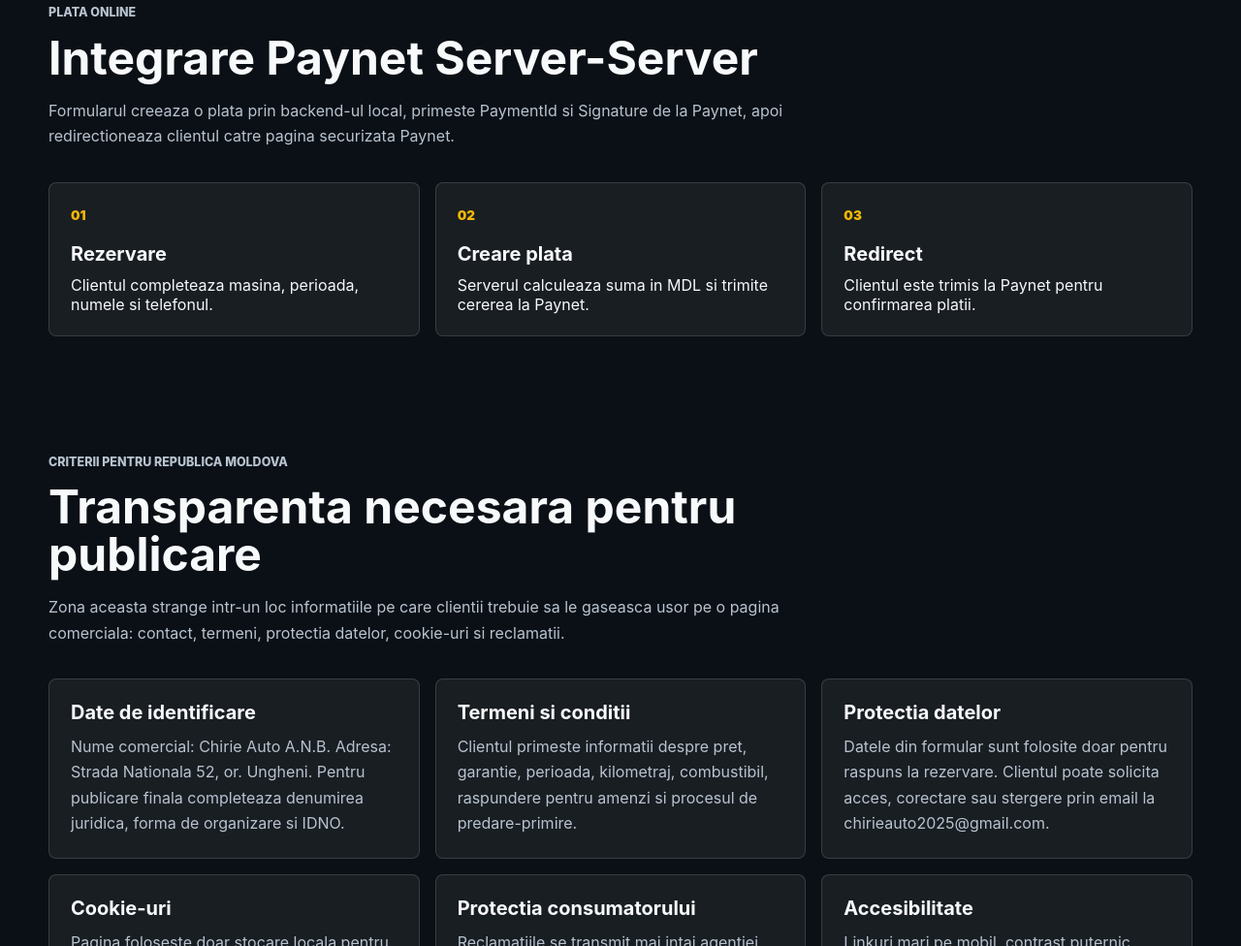
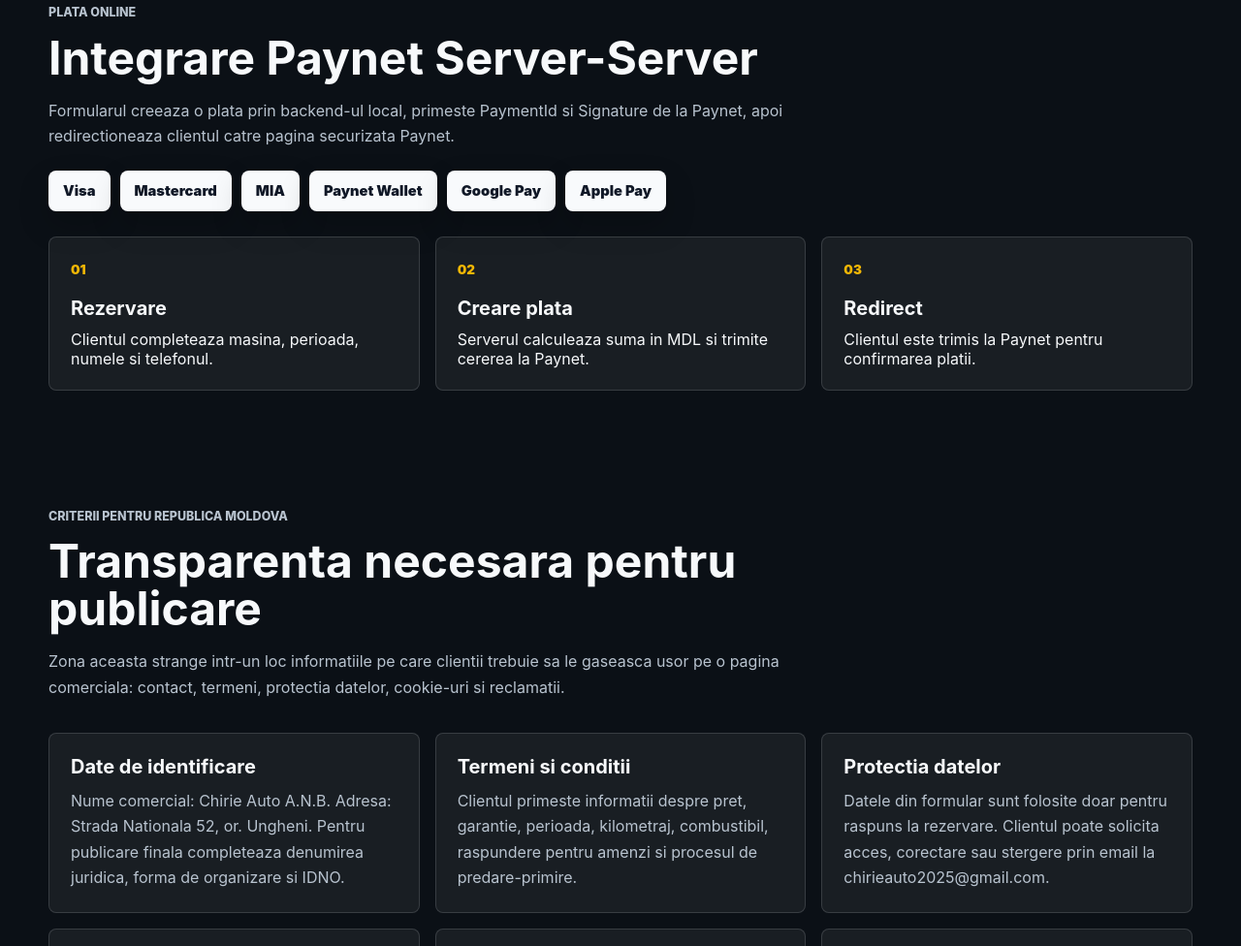
Before and after one commit to oborruslan/chisinauauto, a website: page index.html in a window 1280 px wide. Shown: the part 3747-4723 px from the top of the page at 97% size. Drawn offline with Linux system fonts and the light colour scheme.

Commit message:
Restore Paynet payment methods

```diff
--- a/index.html
+++ b/index.html
@@ -410,6 +410,15 @@
           </p>
         </div>
 
+        <div class="payment-methods" aria-label="Metode de plata acceptate prin Paynet">
+          <span>Visa</span>
+          <span>Mastercard</span>
+          <span>MIA</span>
+          <span>Paynet Wallet</span>
+          <span>Google Pay</span>
+          <span>Apple Pay</span>
+        </div>
+
         <div class="paynet-grid">
           <article class="paynet-item">
             <span>01</span>
--- a/styles.css
+++ b/styles.css
@@ -709,6 +709,27 @@
   padding-top: 24px;
 }
 
+.payment-methods {
+  display: flex;
+  flex-wrap: wrap;
+  gap: 10px;
+  margin: -12px 0 26px;
+}
+
+.payment-methods span {
+  display: inline-flex;
+  align-items: center;
+  min-height: 42px;
+  padding: 10px 14px;
+  color: var(--ink);
+  background: var(--paper);
+  border: 1px solid rgba(255, 255, 255, 0.24);
+  border-radius: 8px;
+  box-shadow: 0 14px 32px rgba(0, 0, 0, 0.2);
+  font-size: 0.92rem;
+  font-weight: 900;
+}
+
 .consent {
   grid-template-columns: auto 1fr;
   align-items: start;
```
Also changed, not shown: README.md.
